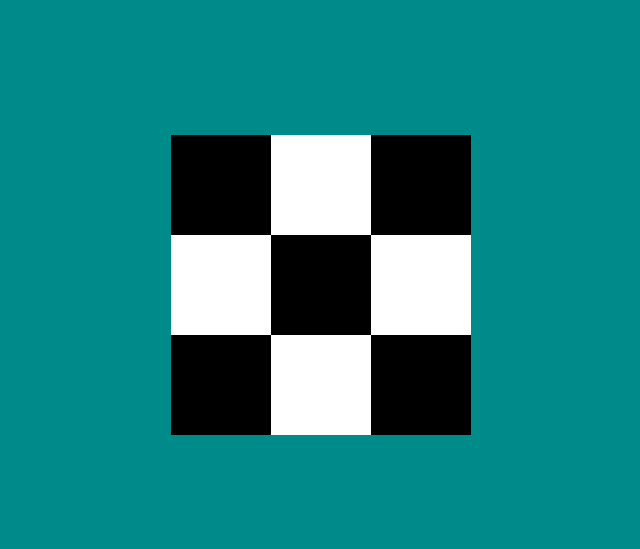
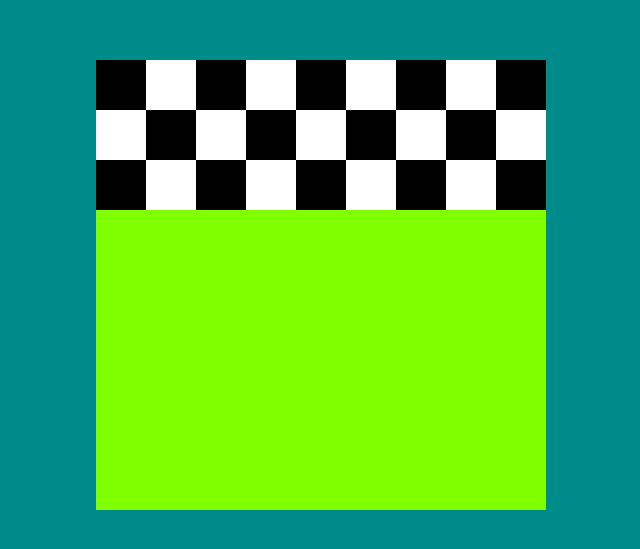
Before and after one commit to dylmarcor/go, a React (Create React App) app: page / in a window 1280 px wide. Shown: the part 115-664 px from the top of the page, without its empty margins (319-959 px from the left). Built offline with nearby package versions, Linux system fonts and the light colour scheme; the HTML template or start-up script is replaced by a standard one.

Commit message:
fix grid

```diff
--- a/src/components/Board.css
+++ b/src/components/Board.css
@@ -1,6 +1,6 @@
 div {
-	width: 300px;
-	height: 300px;
+	width: 450px;
+	height: 450px;
     background-color: chartreuse;
     text-align: center;
     font-size: 2.3em;
@@ -14,74 +14,236 @@ div {
 	margin: auto;
 }
 
+#a-row {
+    height: 50px;
+    float:left;
+    position: relative;
+}
+
+#b-row {
+    height: 50px;
+    float:left;
+    position: relative;
+}
+
+#c-row {
+    height: 50px;
+    float:left;
+    position: relative;
+}
+
 #A0 {
-    width:100px;
-    height: 100px;
+    width:50px;
+    height: 50px;
     background-color: black;
     float: left;
     position: relative;
 }
 
 #A1 {
-    width:100px;
-    height: 100px;
+    width:50px;
+    height: 50px;
     background-color: white;
     float: left;
     position: relative;
 }
 
 #A2 {
-    width:100px;
-    height: 100px;
+    width:50px;
+    height: 50px;
+    background-color: black;
+    float: left;
+    position: relative;
+}
+
+#A3 {
+    width:50px;
+    height: 50px;
+    background-color: white;
+    float: left;
+    position: relative;
+}
+
+#A4 {
+    width:50px;
+    height: 50px;
+    background-color: black;
+    float: left;
+    position: relative;
+}
+
+#A5 {
+    width:50px;
+    height: 50px;
+    background-color: white;
+    float: left;
+    position: relative;
+}
+
+#A6 {
+    width:50px;
+    height: 50px;
+    background-color: black;
+    float: left;
+    position: relative;
+}
+
+#A7 {
+    width:50px;
+    height: 50px;
+    background-color: white;
+    float: left;
+    position: relative;
+}
+
+#A8 {
+    width:50px;
+    height: 50px;
     background-color: black;
     float: left;
     position: relative;
 }
 
 #B0 {
-    width:100px;
-    height: 100px;
+    width:50px;
+    height: 50px;
     background-color: white;
     float: left;
     position: relative;
 }
 
 #B1 {
-    width:100px;
-    height: 100px;
+    width:50px;
+    height: 50px;
     background-color: black;
     float: left;
     position: relative;
 }
 
 #B2 {
-    width:100px;
-    height: 100px;
+    width:50px;
+    height: 50px;
+    background-color: white;
+    float: left;
+    position: relative;
+}
+
+#B3 {
+    width:50px;
+    height: 50px;
+    background-color: black;
+    float: left;
+    position: relative;
+}
+
+#B4 {
+    width:50px;
+    height: 50px;
+    background-color: white;
+    float: left;
+    position: relative;
+}
+
+#B5 {
+    width:50px;
+    height: 50px;
+    background-color: black;
+    float: left;
+    position: relative;
+}
+
+#B6 {
+    width:50px;
+    height: 50px;
+    background-color: white;
+    float: left;
+    position: relative;
+}
+
+#B7 {
+    width:50px;
+    height: 50px;
+    background-color: black;
+    float: left;
+    position: relative;
+}
+
+#B8 {
+    width:50px;
+    height: 50px;
     background-color: white;
     float: left;
     position: relative;
 }
 
 #C0 {
-    width:100px;
-    height: 100px;
+    width:50px;
+    height: 50px;
     background-color: black;
     float: left;
     position: relative;
 }
 
 #C1 {
-    width:100px;
-    height: 100px;
+    width:50px;
+    height: 50px;
     background-color: white;
     float: left;
     position: relative;
 }
 
 #C2 {
-    width:100px;
-    height: 100px;
+    width:50px;
+    height: 50px;
     background-color: black;
     float: left;
     position: relative;
 }
+
+#C3 {
+    width:50px;
+    height: 50px;
+    background-color: white;
+    float: left;
+    position: relative;
+}
+
+#C4 {
+    width:50px;
+    height: 50px;
+    background-color: black;
+    float: left;
+    position: relative;
+}
+
+#C5 {
+    width:50px;
+    height: 50px;
+    background-color: white;
+    float: left;
+    position: relative;
+}
+
+#C6 {
+    width:50px;
+    height: 50px;
+    background-color: black;
+    float: left;
+    position: relative;
+}
+
+#C7 {
+    width:50px;
+    height: 50px;
+    background-color: white;
+    float: left;
+    position: relative;
+}
+
+#C8 {
+    width:50px;
+    height: 50px;
+    background-color: black;
+    float: left;
+    position: relative;
+}
--- a/src/components/Board.tsx
+++ b/src/components/Board.tsx
@@ -7,15 +7,39 @@ const Board = (props: MyProps) => {
 
     return (
         <div>
+            <div id="a-row">
                 <div id="A0"></div>
                 <div id="A1"></div>
                 <div id="A2"></div>
+                <div id="A3"></div>
+                <div id="A4"></div>
+                <div id="A5"></div>
+                <div id="A6"></div>
+                <div id="A7"></div>
+                <div id="A8"></div>
+            </div>
+            <div id="b-row">
                 <div id="B0"></div>
                 <div id="B1"></div>
                 <div id="B2"></div>
+                <div id="B3"></div>
+                <div id="B4"></div>
+                <div id="B5"></div>
+                <div id="B6"></div>
+                <div id="B7"></div>
+                <div id="B8"></div>
+            </div>
+            <div id="c-row">
                 <div id="C0"></div>
                 <div id="C1"></div>
                 <div id="C2"></div>
+                <div id="C3"></div>
+                <div id="C4"></div>
+                <div id="C5"></div>
+                <div id="C6"></div>
+                <div id="C7"></div>
+                <div id="C8"></div>
+            </div>
         </div>
     )
 }
```
Lines whose indentation alone changed are shown as unchanged.
